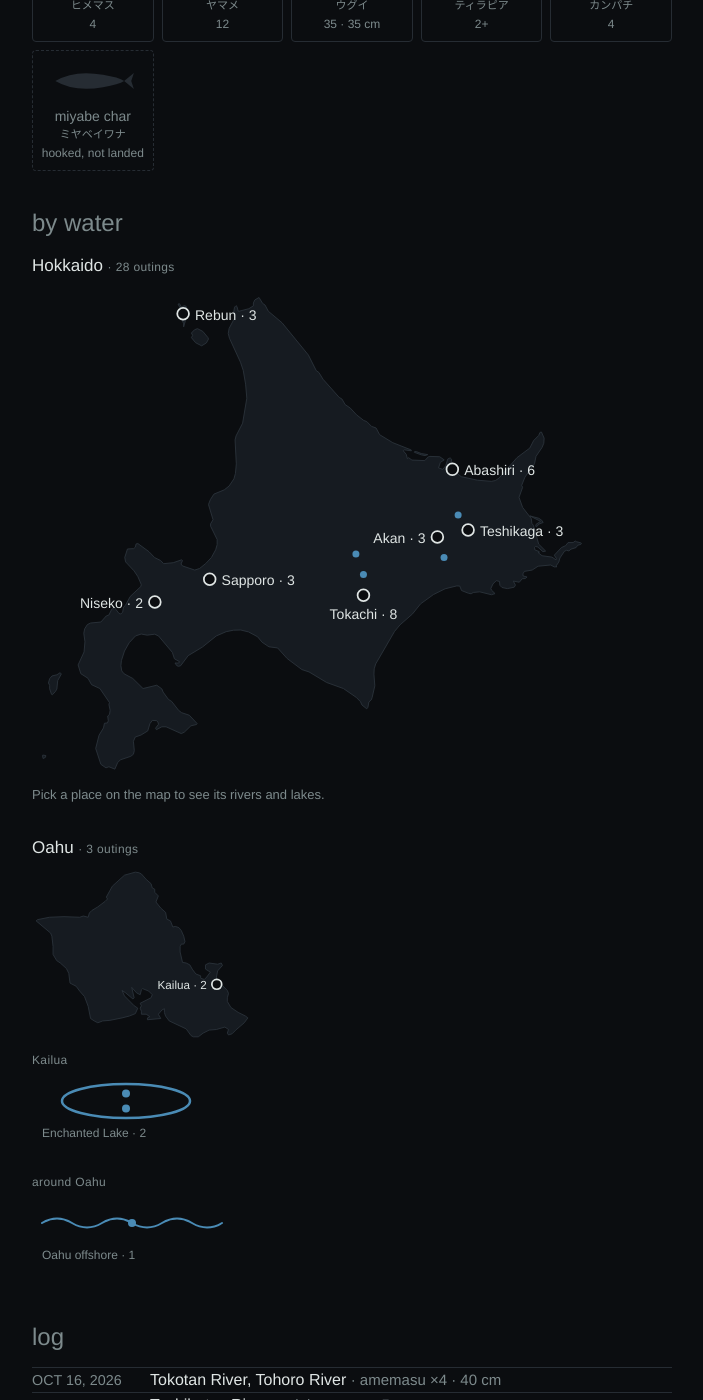
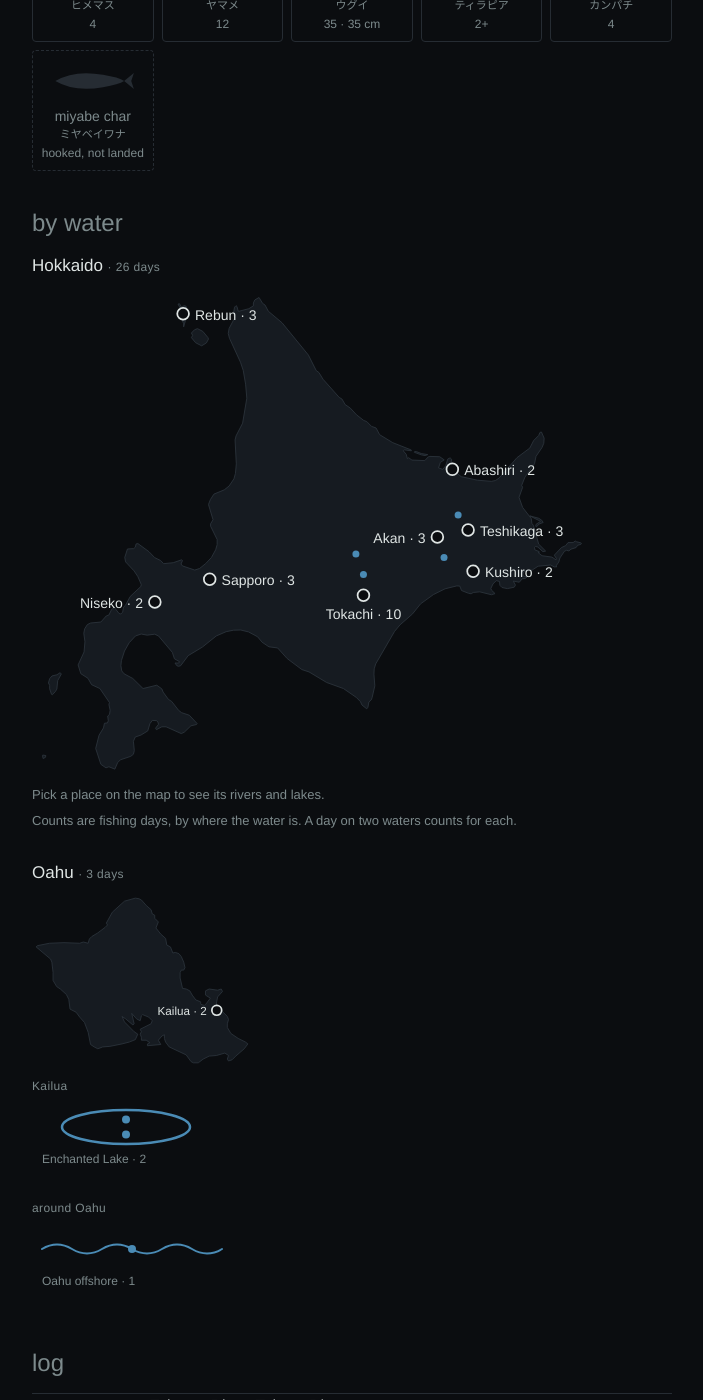
Before and after one commit to alexjwang/personal-blog, a Jekyll site: the page built from catch-collection.html, in a window 1280 px wide and 1400 px high, scrolled down 557 px. Shown: the whole window, without its empty margins (288-991 px from the left). Built offline with Jekyll 4.4.1, drawn with Linux system fonts in a browser that asks for light colours.

Commit message:
catch collection: map counts are fishing days by where the water is; Kushiro mark for the Tohoro and Tokotan; details show where Alex stayed when it differs
Co-Authored-By: Claude Opus 5.5 <noreply@anthropic.com>

```diff
--- /dev/null
+++ b/_includes/catch-fished.html
@@ -0,0 +1,9 @@
+{% comment %}
+  For the outing in `c`, sets `fa` to the areas it fished, as "|Area|Area|" (from its waters and `owned`,
+  see catch-owned.html), and `fal` to the same areas as a list.
+{% endcomment %}
+{% assign fa = "|" %}{% assign fw = c.water | join: "|" | split: "|" %}
+{% for w in fw %}{% assign key = "|" | append: w | append: "=" %}{% assign parts = owned | split: key %}
+  {% if parts.size > 1 %}{% assign warea = parts[1] | split: "|" | first %}{% assign k2 = "|" | append: warea | append: "|" %}{% unless fa contains k2 %}{% assign fa = fa | append: warea | append: "|" %}{% endunless %}{% endif %}
+{% endfor %}
+{% assign fal = fa | remove_first: "|" | split: "|" %}
--- /dev/null
+++ b/_includes/catch-owned.html
@@ -0,0 +1,14 @@
+{% comment %}
+  Which area each river or lake belongs to, worked out once per page as `owned`: a string of "|water=area" pairs.
+  1. A water listed under an area in _data/places.yml belongs to that area.
+  2. Otherwise it belongs to the `area` of the first outing that fished it (where Alex stayed that day; with a list
+     of areas, the waters pair up with them in order). Pin a water in places.yml when that guess is wrong.
+  Counts on the page are fishing days worked out from these waters, not from where Alex stayed.
+{% endcomment %}
+{% assign owned = "|" %}
+{% for r in site.data.places %}{% for a in r.areas %}{% for w in a.waters %}{% assign key = "|" | append: w.name | append: "=" %}{% unless owned contains key %}{% assign owned = owned | append: w.name | append: "=" | append: a.name | append: "|" %}{% endunless %}{% endfor %}{% endfor %}{% endfor %}
+{% for c in site.catches %}{% assign oa = c.area | join: "|" | split: "|" %}{% assign ow = c.water | join: "|" | split: "|" %}
+  {% for wname in ow %}{% if oa.size == 1 %}{% assign wa = oa[0] %}{% else %}{% assign wa = oa[forloop.index0] %}{% endif %}
+    {% assign key = "|" | append: wname | append: "=" %}{% unless owned contains key %}{% assign owned = owned | append: wname | append: "=" | append: wa | append: "|" %}{% endunless %}
+  {% endfor %}
+{% endfor %}
--- a/_includes/catch-waters.html
+++ b/_includes/catch-waters.html
@@ -7,20 +7,9 @@
   always: shown regardless of what's picked (outings tagged with just the region's name)
 {% endcomment %}
 {% comment %}
-  Each water (by name) belongs to exactly one area, so a river fished from two bases is still one river:
-  1. a water listed under an area in _data/places.yml belongs to that area;
-  2. otherwise it belongs to the area of the first outing that fished it.
-  An outing's `area` and `water` can each be one name or a list. With one area, every water is in it;
-  with several (a day that crossed areas), the waters pair up with the areas in order.
-  `owned` collects "|water=area" pairs; this panel shows the waters whose area is include.area.
+  Each water belongs to exactly one area (`owned`, worked out once by catch-owned.html), so a river fished
+  from two bases is still one river. This panel shows the waters whose area is include.area.
 {% endcomment %}
-{% assign owned = "|" %}
-{% for r in site.data.places %}{% for a in r.areas %}{% for w in a.waters %}{% assign key = "|" | append: w.name | append: "=" %}{% unless owned contains key %}{% assign owned = owned | append: w.name | append: "=" | append: a.name | append: "|" %}{% endunless %}{% endfor %}{% endfor %}{% endfor %}
-{% for c in site.catches %}{% assign oa = c.area | join: "|" | split: "|" %}{% assign ow = c.water | join: "|" | split: "|" %}
-  {% for wname in ow %}{% if oa.size == 1 %}{% assign wa = oa[0] %}{% else %}{% assign wa = oa[forloop.index0] %}{% endif %}
-    {% assign key = "|" | append: wname | append: "=" %}{% unless owned contains key %}{% assign owned = owned | append: wname | append: "=" | append: wa | append: "|" %}{% endunless %}
-  {% endfor %}
-{% endfor %}
 {% assign names = "|" %}
 {% assign pairs = owned | split: "|" %}
 {% for pr in pairs %}{% if pr == "" %}{% continue %}{% endif %}{% assign bits = pr | split: "=" %}
--- a/assets/catches/catches.js
+++ b/assets/catches/catches.js
@@ -70,7 +70,7 @@
         if (pin) pin.classList.add('cc-on');
       }
     }
-    filterWhat.textContent = label + ' · ' + shown + (shown === 1 ? ' outing' : ' outings');
+    filterWhat.textContent = label + ' · ' + shown + (shown === 1 ? ' day' : ' days');
     filterBar.hidden = false;
     filterBar.scrollIntoView({ block: 'nearest', behavior: 'smooth' });
   }
--- a/catch-collection.html
+++ b/catch-collection.html
@@ -13,6 +13,10 @@ permalink: /catch-collection/
   "rainbow" (at least one); biggest are "rainbow 60". Anything not an exact count makes totals read "at least".
 {% endcomment %}
 {% assign outings = site.catches | reverse %}
+{% include catch-owned.html %}
+{% comment %} dayfa: one "|Area|Area|" per outing, the areas it fished (see catch-fished.html) {% endcomment %}
+{% assign dayfa = "" %}{% for c in site.catches %}{% include catch-fished.html %}{% assign dayfa = dayfa | append: fa | append: "#" %}{% endfor %}
+{% assign dayfa = dayfa | split: "#" %}
 {% assign n_fish = 0 %}{% assign fuzzy = false %}{% assign big = 0 %}{% assign big_species = "" %}{% assign big_date = "" %}
 {% for c in outings %}
   {% for e in c.fish %}{% assign bits = e | split: " " %}
@@ -65,9 +69,9 @@ permalink: /catch-collection/
 
 <h2 class="cc-h">by water</h2>
 {% for r in site.data.places %}{% assign m = site.data.maps[r.map] %}
-{% assign rw = site.catches | where: "area", r.region | size %}{% assign rn = rw %}{% for a in r.areas %}{% assign an = site.catches | where: "area", a.name | size %}{% assign rn = rn | plus: an %}{% endfor %}
+{% assign rk = "|" | append: r.region | append: "|" %}{% assign rw = 0 %}{% assign rn = 0 %}{% for f in dayfa %}{% assign inr = false %}{% if f contains rk %}{% assign rw = rw | plus: 1 %}{% assign inr = true %}{% endif %}{% for a in r.areas %}{% assign ak = "|" | append: a.name | append: "|" %}{% if f contains ak %}{% assign inr = true %}{% endif %}{% endfor %}{% if inr %}{% assign rn = rn | plus: 1 %}{% endif %}{% endfor %}
 <div class="cc-region">
-  <div class="cc-region-head">{{ r.region }} <span class="cc-lab">· {{ rn }} outing{% if rn != 1 %}s{% endif %}</span></div>
+  <div class="cc-region-head">{{ r.region }} <span class="cc-lab">· {{ rn }} day{% if rn != 1 %}s{% endif %}</span></div>
   <svg class="cc-island cc-island-{{ r.map }}" viewBox="0 0 {{ m.width }} {{ m.height }}" role="group" aria-label="Map of {{ r.region }}" font-size="{{ m.label_size }}">
     <path class="cc-land" d="{{ m.path }}"/>
     {% assign pin = m.label_size | times: 0.42 %}{% assign gap = m.label_size | times: 0.85 %}
@@ -75,7 +79,7 @@ permalink: /catch-collection/
     <circle class="cc-wdot" data-water="{{ w.name | slugify }}" data-name="{{ w.name }}" cx="{{ w.at[1] | minus: m.lon0 | times: m.kx | plus: m.pad | round: 1 }}" cy="{{ m.lat1 | minus: w.at[0] | times: m.ky | plus: m.pad | round: 1 }}" r="{{ pin | times: 0.6 | round: 1 }}"{% if wn > 0 %} tabindex="0" role="button" aria-label="{{ w.name }}"{% endif %}><title>{{ w.name }}</title></circle>
     {% endif %}{% endfor %}{% endfor %}
     {% for a in r.areas %}
-      {% assign an = site.catches | where: "area", a.name | size %}
+      {% assign ak = "|" | append: a.name | append: "|" %}{% assign an = 0 %}{% for f in dayfa %}{% if f contains ak %}{% assign an = an | plus: 1 %}{% endif %}{% endfor %}
       {% assign ax = a.at[1] | minus: m.lon0 | times: m.kx | plus: m.pad | round: 1 %}
       {% assign ay = m.lat1 | minus: a.at[0] | times: m.ky | plus: m.pad | round: 1 %}
       {% case a.label %}
@@ -84,7 +88,7 @@ permalink: /catch-collection/
         {% when "below" %}{% assign tx = ax %}{% assign ty = ay | plus: gap | plus: gap %}{% assign anchor = "middle" %}
         {% else %}{% assign tx = ax | plus: gap %}{% assign ty = ay | plus: pin %}{% assign anchor = "start" %}
       {% endcase %}
-    <g class="cc-area" data-area="{{ a.name | slugify }}" data-name="{{ a.name }}" tabindex="0" role="button" aria-label="{{ a.name }}, {{ an }} outings">
+    <g class="cc-area" data-area="{{ a.name | slugify }}" data-name="{{ a.name }}" tabindex="0" role="button" aria-label="{{ a.name }}, {{ an }} fishing days">
       <circle class="cc-pin" cx="{{ ax }}" cy="{{ ay }}" r="{{ pin | round: 1 }}"/>
       <text x="{{ tx }}" y="{{ ty }}" text-anchor="{{ anchor }}">{{ a.name }} · {{ an }}</text>
     </g>
@@ -93,6 +97,7 @@ permalink: /catch-collection/
   {% for a in r.areas %}{% if r.areas.size > 1 %}{% assign hide = true %}{% else %}{% assign hide = false %}{% endif %}{% include catch-waters.html area=a.name extras=a.waters hidden=hide %}{% endfor %}
   {% if rw > 0 %}{% capture around %}around {{ r.region }}{% endcapture %}{% include catch-waters.html area=r.region label=around always=true %}{% endif %}
   {% if r.areas.size > 1 %}<p class="cc-hint">Pick a place on the map to see its rivers and lakes.</p>{% endif %}
+  {% if forloop.first %}<p class="cc-hint cc-countnote">Counts are fishing days, by where the water is. A day on two waters counts for each.</p>{% endif %}
 </div>
 {% endfor %}
 
@@ -106,15 +111,16 @@ permalink: /catch-collection/
   {% capture sp %}{% for e in c.fish %}{% assign bits = e | split: " " %} {{ bits[0] }}{% endfor %} {% endcapture %}
   {% capture tally %}{% for e in c.fish %}{% assign bits = e | split: " " %}{% for s in site.data.species %}{% if s.id == bits[0] %}{{ s.name }}{% endif %}{% endfor %}{% if bits.size > 1 %}{% if bits[1] contains "~" or bits[1] contains "+" %} {{ bits[1] }}{% else %} ×{{ bits[1] }}{% endif %}{% endif %}{% unless forloop.last %}, {% endunless %}{% endfor %}{% endcapture %}
   {% assign nf = c.fish | size %}{% capture summary %}{% if nf > 0 %}{{ tally }}{% if obig > 0 %} · {{ obig }} cm{% endif %}{% elsif c.skunked %}skunked{% else %}catch not written up yet{% endif %}{% endcapture %}
-  {% assign oa = c.area | join: "|" | split: "|" %}{% assign ow = c.water | join: "|" | split: "|" %}
-  <div class="cc-out" id="{{ rid }}" data-water="{% for w in ow %} {{ w | slugify }}{% endfor %}" data-area="{% for a in oa %} {{ a | slugify }}{% endfor %}" data-species="{{ sp }}">
+  {% assign oa = c.area | join: "|" | split: "|" %}{% assign ow = c.water | join: "|" | split: "|" %}{% include catch-fished.html %}
+  {% assign stay_other = false %}{% for a in oa %}{% assign ak = "|" | append: a | append: "|" %}{% unless fa contains ak %}{% assign stay_other = true %}{% endunless %}{% endfor %}
+  <div class="cc-out" id="{{ rid }}" data-water="{% for w in ow %} {{ w | slugify }}{% endfor %}" data-area="{% for a in fal %} {{ a | slugify }}{% endfor %}" data-species="{{ sp }}">
     <button type="button" class="cc-row" aria-expanded="false" aria-controls="{{ rid }}-body">
       <span class="cc-date post-meta">{{ c.date | date: "%b %-d, %Y" }}</span>
       <span class="cc-what"><span class="cc-water">{{ ow | join: ", " }}</span> <span class="cc-sum">· {{ summary | strip }}</span></span>
     </button>
     <div class="cc-body" id="{{ rid }}-body" hidden>
       <div class="cc-day">{% if c.day %}Day {{ c.day }}{% else %}{{ c.date | date: "%A" }}{% endif %}</div>
-      <div class="cc-meta">{% if c.day %}{{ c.date | date: "%A, %B %-d, %Y" }}{% else %}{{ c.date | date: "%B %-d, %Y" }}{% endif %}{% if oa.size > 0 %} · {{ oa | join: ", " }}{% endif %}{% if c.guide and c.guide != "" %} · with {{ c.guide }}{% endif %}{% if c.conditions and c.conditions != "" %} · {{ c.conditions }}{% endif %}</div>
+      <div class="cc-meta">{% if c.day %}{{ c.date | date: "%A, %B %-d, %Y" }}{% else %}{{ c.date | date: "%B %-d, %Y" }}{% endif %}{% if fal.size > 0 %} · {{ fal | join: ", " }}{% endif %}{% if stay_other %} · stayed in {{ oa | join: ", " }}{% endif %}{% if c.guide and c.guide != "" %} · with {{ c.guide }}{% endif %}{% if c.conditions and c.conditions != "" %} · {{ c.conditions }}{% endif %}</div>
       {% assign notes = c.content | strip %}
       {% assign vid = "" %}{% if c.video and c.video != "" %}{% assign vid = c.video | split: "v=" | last | split: "&" | first %}{% endif %}
       {% assign np = c.photos | size %}{% if vid != "" %}{% assign side = true %}{% elsif np > 0 %}{% assign side = true %}{% else %}{% assign side = false %}{% endif %}
```
Also changed, not shown: _data/places.yml (+11 -1 lines).
